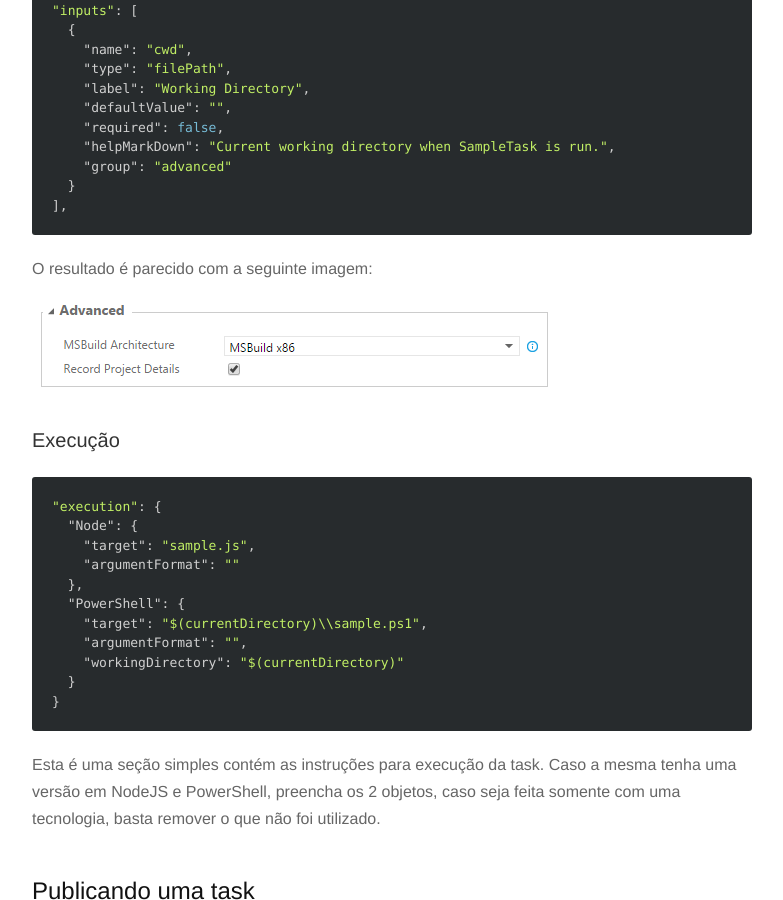
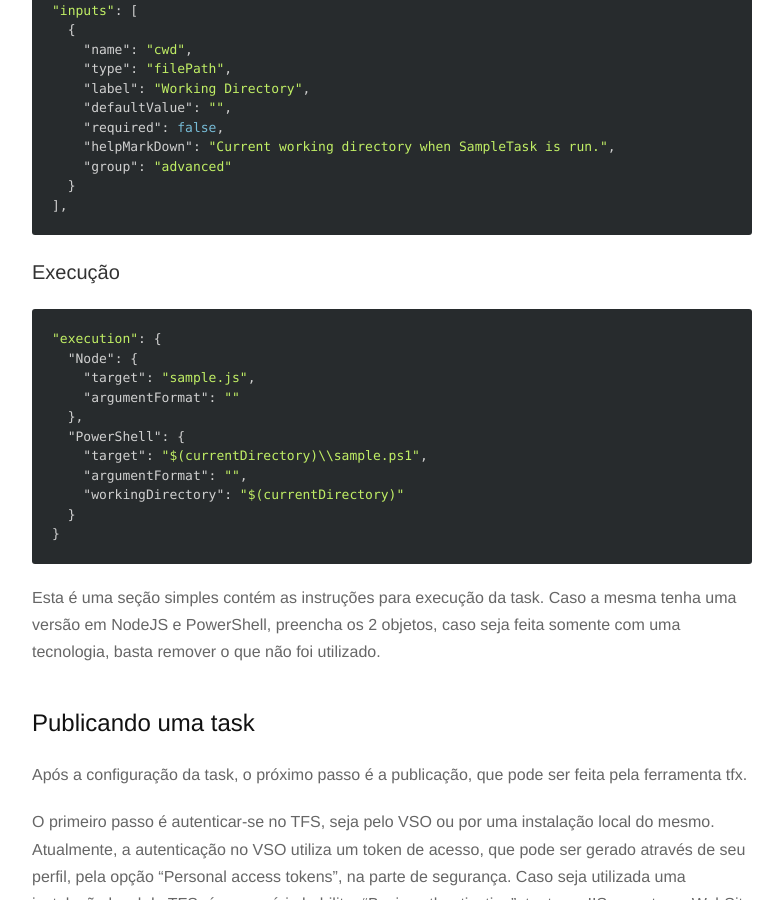
Before and after one commit to rodrigoff/rodrigoff.github.io, a Jekyll site: the page built from _posts/2015-09-13-criando_tasks_tf_build_vnext.markdown, in a window 1280 px wide and 900 px high, scrolled down 4048 px. Shown: the whole window, without its empty margins (248-1031 px from the left). Built offline with Jekyll 4.4.1, drawn with Linux system fonts in a browser that asks for light colours; nearby versions of some CDN libraries; Markdown is read by kramdown in place of the engine named in the settings; comment, search, counter and statistics services are not loaded.

Commit message:
Removing image

```diff
--- a/_posts/2015-09-13-criando_tasks_tf_build_vnext.markdown
+++ b/_posts/2015-09-13-criando_tasks_tf_build_vnext.markdown
@@ -149,10 +149,6 @@ Os campos também podem ser agrupados através da propriedade "group", que vincu
 ],
 {% endhighlight %}
 
-O resultado é parecido com a seguinte imagem:
-
-![input_groups](/assets/images/posts/criando_tasks_tf_build_vnext/input_groups.png)
-
 ### Execução
 
 {% highlight json %}
```
Also changed, not shown: assets/images/posts/criando_tasks_tf_build_vnext/input_groups.PNG (deleted).
